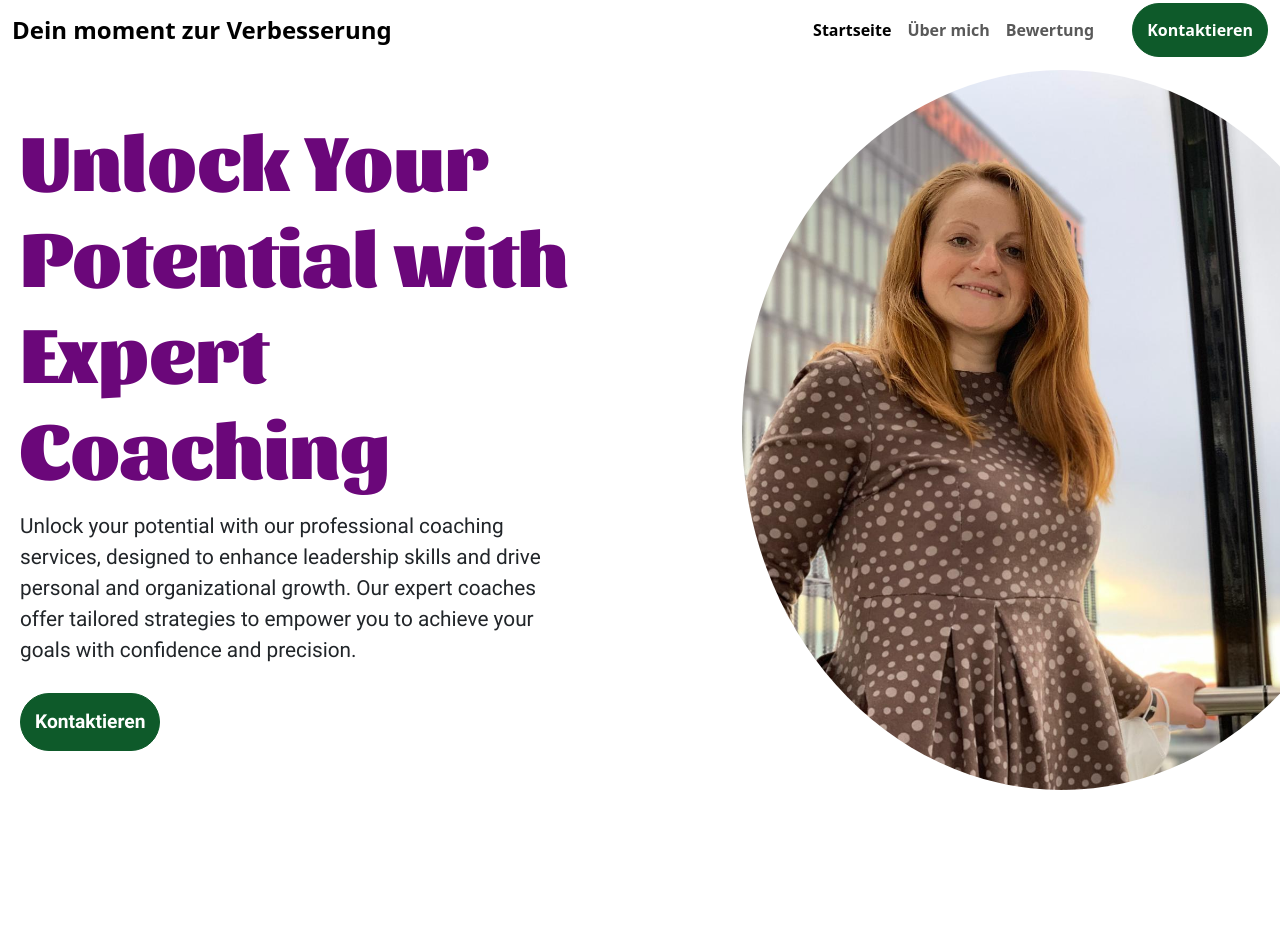
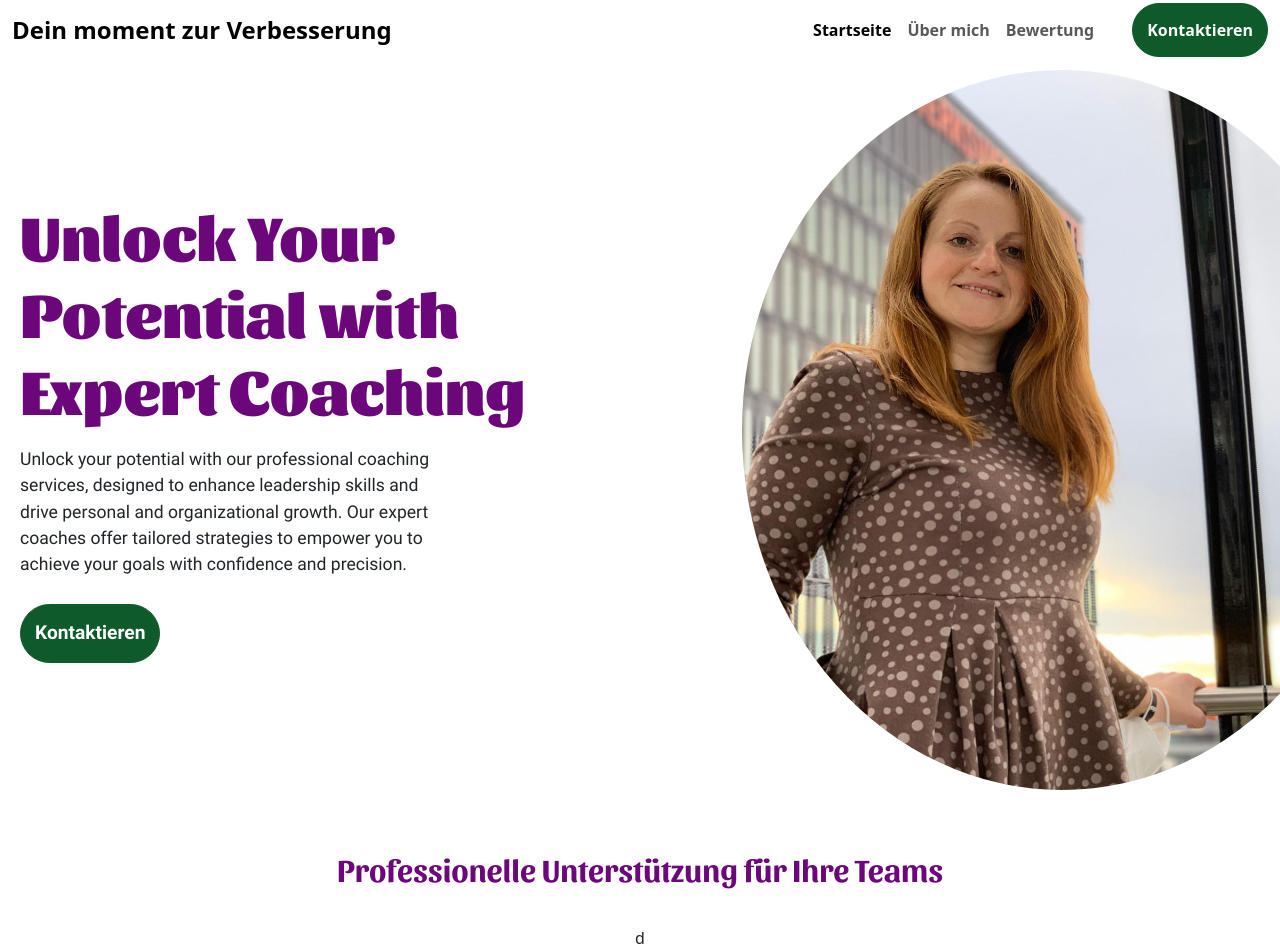
Before and after one commit to rh-pr/mira-coaching, a React (Vite) app in the folder client/: page / in a window 1280 px wide. Before the commit the page ends 800 px from the top, so only its background shows below. Built offline with nearby package versions, Linux system fonts and the light colour scheme.

Commit message:
creating header for offers section

```diff
--- a/client/src/App.scss
+++ b/client/src/App.scss
@@ -3,10 +3,11 @@ $base-text-color: #6B077A;
 $base-font-headers: 'Sansita';
 $base-font: 'Roboto';
 
-body {
+.App {
     margin: 0;
     padding: 0;
     box-sizing: border-box;
+    width: 100vw;
 
     .mira{
         display: flex;
@@ -19,125 +20,8 @@ body {
 
         .home {
             width: 100vw;
-
-           .main {
             display: flex;
-            width: 100%;
-            height: 50%;
-
-                .text {
-                    width: 50%;
-                    height: 30vh;
-                    display: flex;
-                    flex-direction: column;
-                    justify-content: center;
-                    gap: 10px;
-                    padding-left: 10px;
-
-                    h1 {
-                        color: $base-text-color;
-                        font-weight: 900;
-                        font-family: $base-font-headers, sans-serif;
-                        font-size: 1rem;
-                    }
-
-                    p {
-                        font-family: $base-font, sans-serif;
-                        width: 90%;
-                        font-size: 0.4rem;
-                    }
-
-                    button {
-                        padding: 5px;
-                        border-radius: 30px;
-                        width: fit-content;
-                        border-color: $base-bg-color;
-                        background-color: $base-bg-color;
-                        font-size: 0.4rem;
-                        font-family: $base-font, serif;
-                        &:active {
-                            border-color: $base-bg-color;
-                        }
-                    }
-                }
-                .img {
-                    width: 50%;
-                    height: 30vh;
-                    overflow-x: hidden;
-
-                    img {
-                        width: 110%;
-                        height: 100%;
-                        border-radius: 100%;
-                        // margin-left: 10vw;
-                        object-fit: cover;
-                        object-position: 40% 30%;
-                    }
-                }
-           }
-
-            @media (min-width: 768px){
-                .main {
-                    height:  calc(100vh - 80px);
-
-                  .text {
-                    padding-left: 16px;
-                    h1 {
-                        font-size: 2rem;
-                    }
-
-                    p {
-                        font-size: 0.8rem;
-                    }
-
-                    button {
-                        font-size: 0.8rem;
-                        padding: 8px;
-                    }
-                  }
-
-                  .text, .img {
-                    height: 40vh;
-                  }
-                }
-            }
-
-
-            @media (min-width: 1025px){
-                .main {
-                    height:  calc(100vh - 80px);
-
-                    .text {
-                        padding-left: 20px;
-                        h1 {
-                            font-size: 5rem;
-                        }
-
-                        p {
-                            font-size: 1.3rem;
-                            font-weight: 400;
-                        }
-
-                        button {
-                            font-size: 1.2rem;
-                            padding: 14px;
-                        }
-                      }
-
-                  .text, .img {
-                    height: 100%;
-                  }
-
-                  .img {
-                    img {
-                        width: 100%;
-                        margin-left: 16%;
-                    }
-                  }
-                }
-            }
-
-
+            flex-direction: column;
         }
     }
 }
--- /dev/null
+++ b/client/src/components/home/Home.scss
@@ -0,0 +1,169 @@
+$base-bg-color: #0E5A2A;
+$base-text-color: #6B077A;
+$base-font-headers: 'Sansita';
+$base-font: 'Roboto';
+
+.main {
+    display: flex;
+    width: 100%;
+    height: 50%;
+
+        .text {
+            width: 50%;
+            height: 30vh;
+            display: flex;
+            flex-direction: column;
+            justify-content: center;
+            gap: 10px;
+            padding-left: 10px;
+
+            h1 {
+                color: $base-text-color;
+                font-weight: 900;
+                font-family: $base-font-headers, sans-serif;
+                font-size: 1rem;
+            }
+
+            p {
+                font-family: $base-font, sans-serif;
+                width: 90%;
+                font-size: 0.4rem;
+            }
+
+            button {
+                padding: 5px;
+                border-radius: 30px;
+                width: fit-content;
+                border-color: $base-bg-color;
+                background-color: $base-bg-color;
+                font-size: 0.4rem;
+                font-family: $base-font, serif;
+                &:active {
+                    border-color: $base-bg-color;
+                }
+            }
+        }
+        .img {
+            width: 50%;
+            height: 30vh;
+            overflow-x: hidden;
+
+            img {
+                width: 110%;
+                height: 100%;
+                border-radius: 100%;
+                // margin-left: 10vw;
+                object-fit: cover;
+                object-position: 40% 30%;
+            }
+        }
+}
+
+
+.offers {
+    display: flex;
+    flex-direction: column;
+    align-items: center;
+    gap: 30px;
+    overflow-x: hidden;
+    box-sizing: border-box;
+    padding-top: 30px;
+    width: 100%;
+
+    h1 {
+        width: 70%;
+        text-align: center;
+        color: $base-text-color;
+        font-weight: 700;
+        font-family: $base-font-headers, sans-serif;
+        font-size: 1.3rem;
+    }
+
+    .offers-cards {
+
+    }
+
+}
+
+
+@media (min-width: 768px){
+    .main {
+        height:  auto;
+
+        .text {
+        padding-left: 16px;
+
+        h1 {
+            font-size: 2rem;
+        }
+
+        p {
+            font-size: 0.8rem;
+        }
+
+        button {
+            font-size: 0.8rem;
+            padding: 8px;
+        }
+        }
+
+        .text, .img {
+            height: 40vh;
+        }
+    }
+
+    .offers {
+        padding-top: 50px;
+
+        h1{
+            width: 50%;
+            font-size: 1.6rem;
+        }
+    }
+}
+
+
+@media (min-width: 1025px){
+    .main {
+        height:  calc(100vh - 80px);
+
+        .text {
+            padding-left: 20px;
+            h1 {
+                font-size: 4rem;
+            }
+
+            p {
+                font-size: 1.1rem;
+                font-weight: 400;
+                width: 70%;
+            }
+
+            button {
+                font-size: 1.2rem;
+                padding: 14px;
+            }
+            }
+
+        .text, .img {
+        height: 100%;
+        }
+
+        .img {
+        img {
+            width: 100%;
+            margin-left: 16%;
+        }
+        }
+    }
+
+
+    .offers {
+        padding-top: 60px;
+
+        h1{
+            width: 60%;
+            font-size: 2rem;
+        }
+    }
+}
--- /dev/null
+++ b/client/src/components/home/Main.tsx
@@ -0,0 +1,22 @@
+
+
+import me from '../../assets/img/mira.jpg';
+
+function Main() {
+  return (
+    <div className='main'>
+        <div className='text'>
+        <h1>Unlock Your <br /> Potential with <br /> Expert Coaching</h1>
+        <p>Unlock your potential with our professional coaching services, designed to enhance leadership
+            skills and drive personal and organizational growth. Our expert coaches offer tailored strategies to
+            empower you to achieve your goals with confidence and precision.</p>
+        <button className="btn bg-#0E5A2A fw-semibold text-white" type="submit">Kontaktieren</button>
+        </div>
+        <div className='img'>
+        <img src={me} alt="me" />
+        </div>
+    </div>
+  )
+}
+
+export default Main
--- /dev/null
+++ b/client/src/components/home/Offers.tsx
@@ -0,0 +1,14 @@
+
+
+function Offers() {
+  return (
+    <div className="offers">
+      <h1>Professionelle Unterstützung für Ihre Teams</h1>
+      <div className="offers-cards">
+d
+      </div>
+    </div>
+  )
+}
+
+export default Offers
--- a/client/src/components/nav/Nav.scss
+++ b/client/src/components/nav/Nav.scss
@@ -1,7 +1,7 @@
 $base-bg-color: #0E5A2A;
 
 .navbar {
-  width: 100vw;
+  max-width: 100vw;
   box-sizing: border-box;
   .container-fluid {
     display: flex;
--- a/client/src/pages/Home.tsx
+++ b/client/src/pages/Home.tsx
@@ -1,22 +1,12 @@
-
-import me from '../assets/img/mira.jpg';
+import Main from "../components/home/Main"
+import '../components/home/Home.scss';
+import Offers from "../components/home/Offers";
 
 function Home() {
   return (
     <div className='home'>
-      <div className='main'>
-        <div className='text'>
-          <h1>Unlock Your <br /> Potential with <br /> Expert Coaching</h1>
-          <p>Unlock your potential with our professional coaching services, designed to enhance leadership
-             skills and drive personal and organizational growth. Our expert coaches offer tailored strategies to
-             empower you to achieve your goals with confidence and precision.</p>
-           <button className="btn bg-#0E5A2A fw-semibold text-white" type="submit">Kontaktieren</button>
-        </div>
-        <div className='img'>
-          <img src={me} alt="me" />
-        </div>
-      </div>
-
+      <Main />
+      <Offers />
     </div>
   )
 }
```
Also changed, not shown: client/src/components/home/Card.tsx (added, +11 -0 lines).
